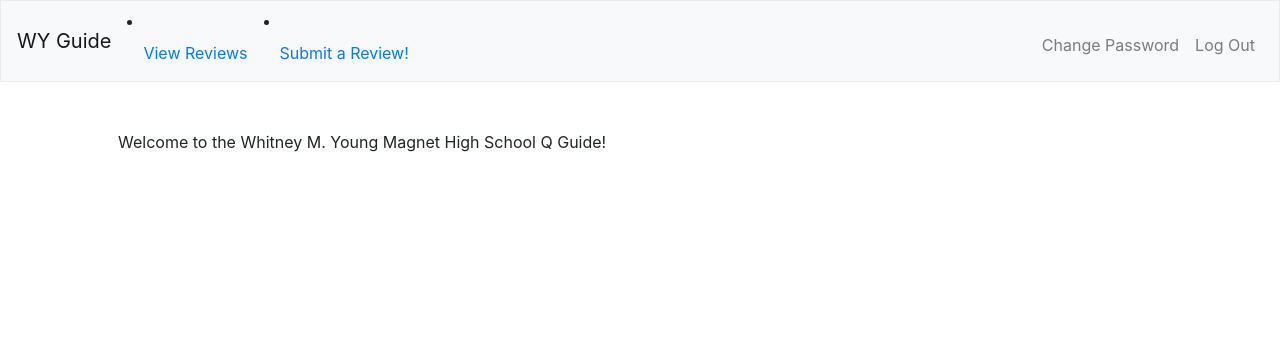
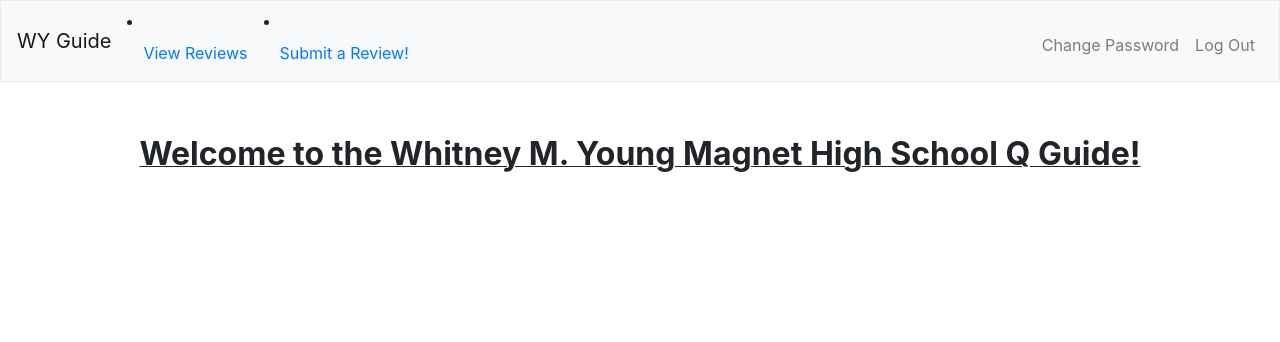
Before and after one commit to nicolavic98/wyguide, a Flask app: page / in a window 1280 px wide. Shown: the top 342 px of the page. Run offline with Flask 2, Linux system fonts and the light colour scheme; the visitor is signed in with stand-in values (Sample User, id 1); some libraries are stand-ins or nearby versions.

Commit message:
Update index.html

```diff
--- a/template/index.html
+++ b/template/index.html
@@ -6,6 +6,7 @@
 
 {% block main %}
 
-    Welcome to the Whitney M. Young Magnet High School Q Guide!
+    <center> <u> <strong> <font size="+3"> Welcome to the Whitney M. Young Magnet High School Q Guide! </font> </strong> </ul> </center>
+
 
 {% endblock %}
```
